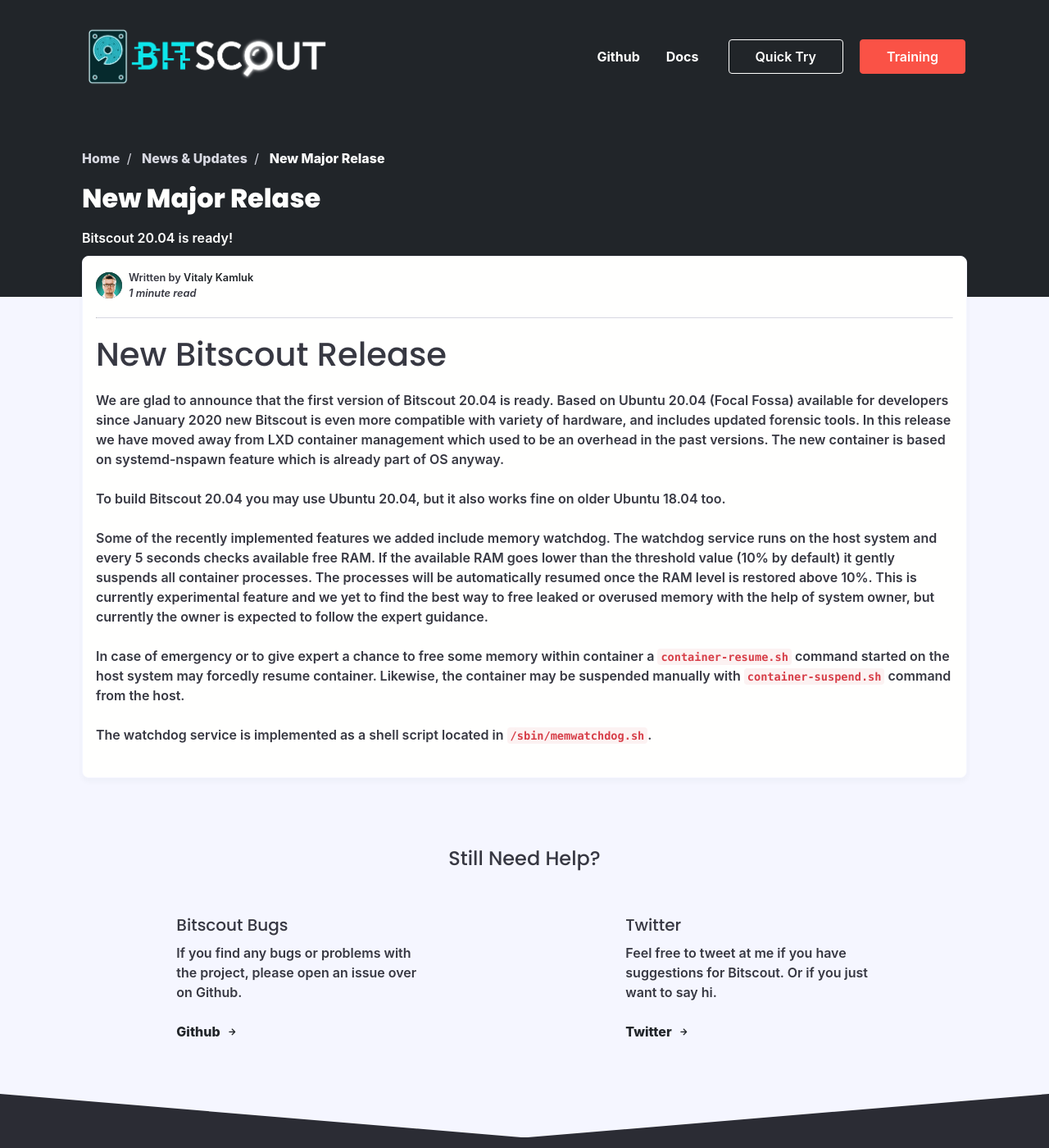
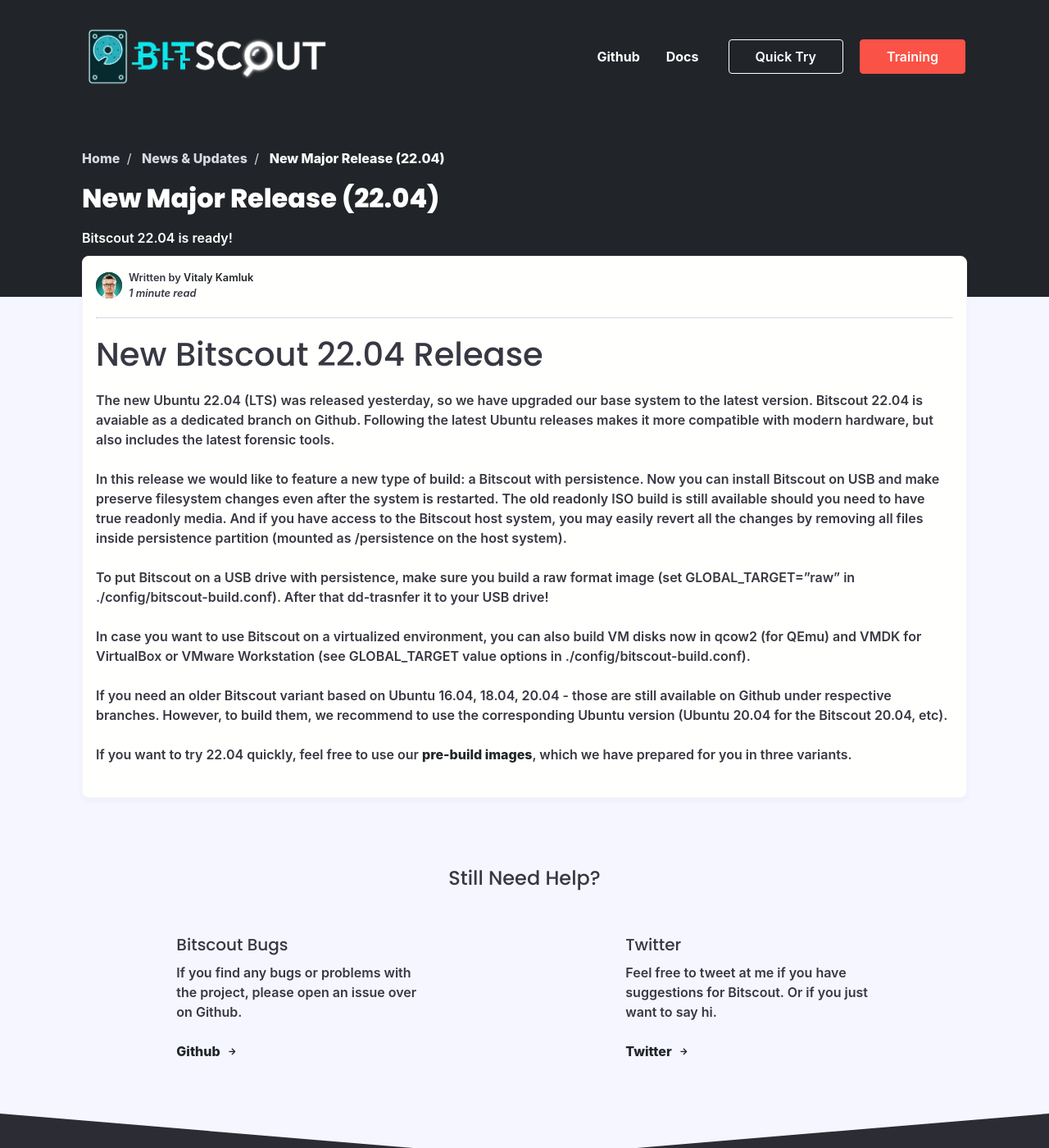
Before and after one commit to bitscout-forensics/bitscout-forensics.github.io, a Jekyll site: the page built from _posts/news/2022-04-22-new-release.md, in a window 1280 px wide and 1400 px high. Shown: the whole window at 82% size. Built offline with Jekyll 4.4.1, drawn with Linux system fonts in a browser that asks for light colours; nearby versions of some CDN libraries; some web fonts are replaced.

Commit message:
New release Bitscout 22.04!
Updated the release news and training at Botconf'22

```diff
--- a/Gemfile
+++ b/Gemfile
@@ -30,3 +30,7 @@
 
 # Performance-booster for watching directories on Windows
 gem "wdm", "~> 0.1.1", :install_if => Gem.win_platform?
+
+
+
+gem "webrick", "~> 1.7"
--- a/_config.yml
+++ b/_config.yml
@@ -57,7 +57,7 @@
 nav_button_one_link: quick-try/prebuilt-images
 
 nav_button_two: Training
-nav_button_two_link: training/sas2021
+nav_button_two_link: training/botconf2022
 
 # More Help
 help_one_title: Bitscout Bugs
--- a/_posts/news/2020-02-17-new-release.md
+++ b/_posts/news/2020-02-17-new-release.md
@@ -1,6 +1,6 @@
 ---
 layout: post
-title: New Major Relase
+title: New Major Release (20.04)
 date: 2020-02-15
 category: news
 author: vitaly
@@ -9,7 +9,7 @@
 
 -----
 
-# New Bitscout Release #
+# New Bitscout 20.04 Release #
 We are glad to announce that the first version of Bitscout 20.04 is ready. Based on Ubuntu 20.04 (Focal Fossa) available for developers since January 2020 new Bitscout is even more compatible with variety of hardware, and includes updated forensic tools. In this release we have moved away from LXD container management which used to be an overhead in the past versions. The new container is based on systemd-nspawn feature which is already part of OS anyway.
 
 To build Bitscout 20.04 you may use Ubuntu 20.04, but it also works fine on older Ubuntu 18.04 too.
--- /dev/null
+++ b/_posts/news/2022-04-22-new-release.md
@@ -0,0 +1,23 @@
+---
+layout: post
+title: New Major Release (22.04)
+date: 2022-04-22
+category: news
+author: vitaly
+short-description: Bitscout 22.04 is ready!
+---
+
+-----
+
+# New Bitscout 22.04 Release #
+The new Ubuntu 22.04 (LTS) was released yesterday, so we have upgraded our base system to the latest version. Bitscout 22.04 is avaiable as a dedicated branch on Github. Following the latest Ubuntu releases makes it more compatible with modern hardware, but also includes the latest forensic tools.
+
+In this release we would like to feature a new type of build: a Bitscout with persistence. Now you can install Bitscout on USB and make preserve filesystem changes even after the system is restarted. The old readonly ISO build is still available should you need to have true readonly media. And if you have access to the Bitscout host system, you may easily revert all the changes by removing all files inside persistence partition (mounted as /persistence on the host system).
+
+To put Bitscout on a USB drive with persistence, make sure you build a raw format image (set GLOBAL_TARGET="raw" in ./config/bitscout-build.conf). After that dd-trasnfer it to your USB drive!
+
+In case you want to use Bitscout on a virtualized environment, you can also build VM disks now in qcow2 (for QEmu) and VMDK for VirtualBox or VMware Workstation (see GLOBAL_TARGET value options in ./config/bitscout-build.conf).
+
+If you need an older Bitscout variant based on Ubuntu 16.04, 18.04, 20.04 - those are still available on Github under respective branches. However, to build them, we recommend to use the corresponding Ubuntu version (Ubuntu 20.04 for the Bitscout 20.04, etc).
+
+If you want to try 22.04 quickly, feel free to use our [pre-build images](/quick-try/prebuilt-images), which we have prepared for you in three variants.
--- /dev/null
+++ b/_posts/training/2022-04-22-botconf2022.md
@@ -0,0 +1,32 @@
+---
+layout: post
+title: Bitscout Workshop at Botconf 2022
+date: 2022-04-22
+category: training
+author: vitaly
+short-description: Live workshop at Botconf'22 conference in France
+---
+
+-----
+
+### April 26, 2022 Remote Threat Reconnaissance ###
+#### The first face-to-face post-pandemic workshop ####
+
+**Trainers: Vitaly Kamluk, Nicolas Collery**
+
+##### Training overview #####
+This workshop aims to share knowledge of live triage and analysis of remote compromised systems to assist incident response, digital forensics, or malware discovery and in-place analysis. There are many other applications of the techniques and tools that the participants are encouraged to explore on their own.
+Although the knowledge shared during the workshop can be applied independently of the tools proposed, it starts with the attendees building their own toolkit for remote threat reconnaissance. It features Bitscout, a project based on a collection of free open-source software for Linux, that is extendable with any set of tools the analyst wants to embed before or in the middle of the operation.Incident response to live cyberattacks requires silent navigation through compromised assets, sometimes in large distributed networks. The popular approach relies on EDR or other live agent-based solutions. However, the activation of security agents and obvious activities on live compromised systems may trigger alerts of advanced threat actors. Once alerted, a clean-up operation and destruction of evidence can happen. Moreover, offline system analysis may not be easy due to the physical distance to the compromised system or scale of the network. This is where remote stealthy threat discovery with “scoutware”, software for threat hunting and instant system analysis, becomes incredibly useful. Bitscout, used for the workshop is just one such toolkit.In addition to working with local virtual machines during the workshop, the attendees will be provided with access to 60+ live servers to be analysed simultaneously to simulate large-scale compromise – online access will therefore be required.
+
+### Timing ###
+April 26th, 2022
+12:00pm to 6:30pm (CEST)
+
+### Prerequisites ###
+* Knowledge of Linux CLI and Bash scripting
+* Experience with virtualization and networking
+* General understanding of popular OS architectures
+* Understanding how to handle malware and compromised systems
+* A modern browser to work in our virtual training environment
+
+## [ Official conference page](https://www.botconf.eu/botconf-2021/botconf-2021-22-programme/){: .btn .btn-primary .btn-red .btn-lg .center-image } ##
```
Also changed, not shown: Gemfile.lock.
